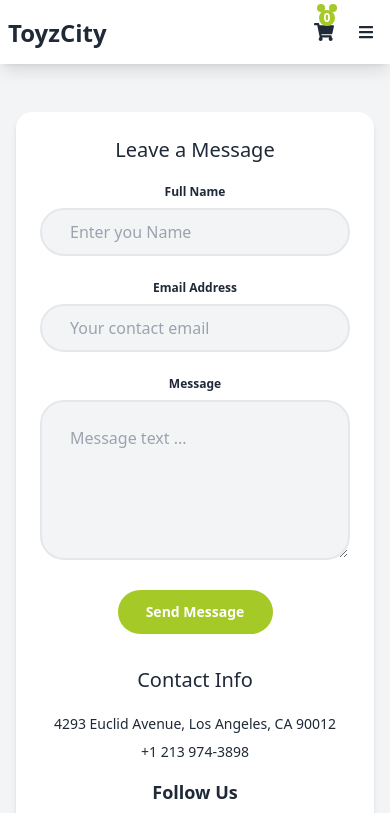
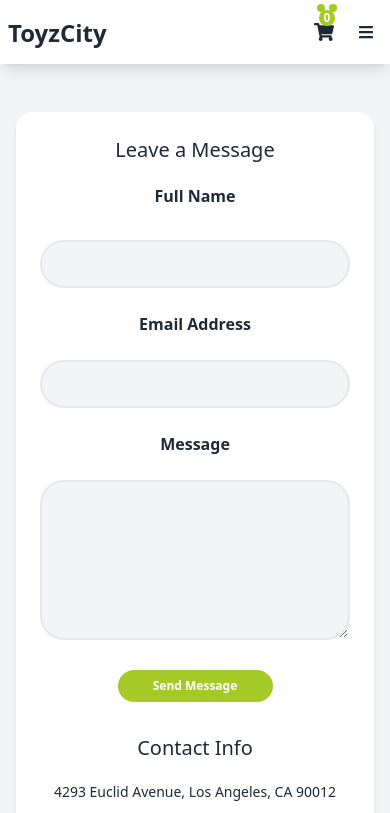
Before and after one commit to ToyTreasures/toy-treasures-frontend, a React (Vite) app: page /contact-us in a window 390 px wide. Shown: the top 813 px of the page. Built offline with nearby package versions, Linux system fonts and the light colour scheme.

Commit message:
feat: Connect Contact Us form submission to backend API

```diff
--- a/src/Layouts/ContactUsLayouts/ContactUsForm.jsx
+++ b/src/Layouts/ContactUsLayouts/ContactUsForm.jsx
@@ -1,14 +1,11 @@
-import React from 'react';
+import React, { useState } from "react";
 import { Formik, Form, Field, ErrorMessage } from "formik";
-import * as Yup from "yup";
-
+import contactUsRequest from "../../services/contactUsRequests";
+import { contactUsSchema } from "../../utils/validatoin/contactUsValidation";
 
 const ContactUsForm = () => {
-       const validationSchema = Yup.object().shape({
-         fullName: Yup.string().required("Full Name is required"),
-         email: Yup.string().email("Invalid email").required("Email is required"),
-         messageText: Yup.string().required("messageText is required"),
-       });
+  const [submitStatus, setSubmitStatus] = useState(null);
+  const [backendErrors, setBackendErrors] = useState(null);
 
   const initialValues = {
     fullName: "",
@@ -16,44 +13,73 @@ const ContactUsForm = () => {
     messageText: "",
   };
 
-       const handleSubmit = (values, { setSubmitting }) => {
-         console.log(values);
+  const handleSubmit = async (values, { setSubmitting, resetForm, setErrors }) => {
+    try {
+      const response = await contactUsRequest.sendEmail(values);
+      console.log(response);
+      setSubmitStatus("success");
+      setBackendErrors(null);
+      resetForm();
+    } catch (error) {
+      console.error("Error submitting form:", error);
+      setSubmitStatus("error");
+      handleSubmissionError(error, setErrors);
+    } finally {
       setSubmitting(false);
+    }
   };
+
+  const handleSubmissionError = (error, setErrors) => {
+    if (error.response && error.response.data) {
+      if (error.response.data.errors) {
+        const backendValidationErrors = {};
+        error.response.data.errors.forEach((errorMsg) => {
+          const field = errorMsg.split(" ")[0].toLowerCase();
+          backendValidationErrors[field] = errorMsg;
+        });
+        setErrors(backendValidationErrors);
+      } else if (error.response.data.error) {
+        setBackendErrors([error.response.data.error]);
+      }
+    } else {
+      setBackendErrors(["An unexpected error occurred. Please try again."]);
+    }
+  };
+
   return (
-        <div>
-          <Formik initialValues={initialValues} validationSchema={validationSchema} onSubmit={handleSubmit}>
-            {({ isSubmitting }) => (
+    <Formik initialValues={initialValues} validationSchema={contactUsSchema} onSubmit={handleSubmit}>
+      {({ isSubmitting, errors, touched }) => {
+        const renderField = (name, label, type = "text", as = "input") => (
+          <>
+            <label htmlFor={name} className="block mb-2 font-semibold">
+              {label}
+            </label>
+            <Field
+              type={type}
+              name={name}
+              as={as}
+              className={`w-full ${as === "textarea" ? "min-h-[160px] py-6" : "h-12"} px-7 rounded-${as === "textarea" ? "3xl" : "full"} border-2 ${errors[name] && touched[name] ? "border-red-500" : "border-gray-200"} bg-gray-100 transition-colors duration-300 focus:border-[--primary-color] focus:outline-none ${as === "textarea" ? "resize-y" : ""}`}/>
+            <ErrorMessage name={name} component="div" className="text-red-500 mt-1" />
+          </>
+        );
+
+        return (
           <Form className="space-y-6">
-                <div>
-                  <label htmlFor="fullName" className="block text-xs font-semibold text-gray-800 mb-2">
-                    Full Name
-                  </label>
-                  <Field type="text" id="fullName" name="fullName" placeholder="Enter you Name" className="w-full h-12 px-7 rounded-full border-2 border-gray-200 bg-gray-100 transition-colors duration-300 focus:border-[--primary-color] focus:outline-none" />
-                  <ErrorMessage name="fullName" component="div" className="text-red-500 text-xs mt-1" />
-                </div>
-                <div>
-                  <label htmlFor="email" className="block text-xs font-semibold text-gray-800 mb-2">
-                    Email Address
-                  </label>
-                  <Field type="email" id="email" name="email" placeholder="Your contact email" className="w-full h-12 px-7 rounded-full border-2 border-gray-200 bg-gray-100 transition-colors duration-300 focus:border-[--primary-color] focus:outline-none" />
-                  <ErrorMessage name="email" component="div" className="text-red-500 text-xs mt-1" />
-                </div>
-                <div>
-                  <label htmlFor="messageText" className="block text-xs font-semibold text-gray-800 mb-2">
-                    Message
-                  </label>
-                  <Field as="textarea" id="messageText" placeholder="Message text ..." name="messageText" className="w-full min-h-[160px] px-7 py-6 rounded-3xl border-2 border-gray-200 bg-gray-100 transition-colors duration-300 focus:border-[--primary-color] focus:outline-none resize-y" />
-                  <ErrorMessage name="messageText" component="div" className="text-red-500 text-xs mt-1" />
-                </div>
-                <button type="submit" disabled={isSubmitting} className="w-1/2 sm:w-auto px-6 py-3 rounded-full bg-[--primary-color] text-white text-sm font-semibold transition-all duration-500 hover:shadow-md hover:transform hover:scale-105 focus:outline-none">
-                  Send Message
+            {renderField("fullName", "Full Name")}
+            {renderField("email", "Email Address", "email")}
+            {renderField("messageText", "Message", "text", "textarea")}
+
+            <button
+              type="submit"
+              disabled={isSubmitting}
+              className="w-1/2 sm:w-2/3 md:w-1/2 lg:w-1/3 xl:w-1/4 p-2 sm:p-3 bg-[--primary-color] text-white text-xs font-semibold rounded-full hover:bg-opacity-90 transition-colors duration-300">
+              {isSubmitting ? "Sending..." : "Send Message"}
             </button>
           </Form>
-            )}
+        );
+      }}
     </Formik>
-        </div>
   );
-}
+};
 
 export default ContactUsForm;
--- /dev/null
+++ b/src/services/contactUsRequests.js
@@ -0,0 +1,16 @@
+import axios from "axios";
+
+const api = axios.create({
+  baseURL: "http://localhost:5000/api/v1/contactus",
+  headers: {
+    "Content-Type": "application/json",
+  },
+});
+
+const sendEmail = async (emailData) => {
+  const res = await api.post("/email", emailData);
+  return res.data;
+};
+
+
+export default {sendEmail}
--- /dev/null
+++ b/src/utils/validatoin/contactUsValidation.js
@@ -0,0 +1,11 @@
+import * as Yup from "yup";
+
+export const contactUsSchema = Yup.object().shape({
+  fullName: Yup.string().required("Full Name is required").min(2, "Full name must be at least 2 characters long").max(50, "Full name cannot exceed 50 characters").trim(),
+  email: Yup.string()
+    .email("Invalid email")
+    .required("Email is required")
+    .matches(/^[a-zA-Z0-9._%+-]+@[a-zA-Z0-9.-]+\.[a-zA-Z]{2,}$/, "Please enter a valid email address")
+    .trim(),
+  messageText: Yup.string().required("Message is required").min(10, "Message must be at least 10 characters long").max(1000, "Message cannot exceed 1000 characters").trim(),
+});
```
Lines whose indentation alone changed are shown as unchanged.
